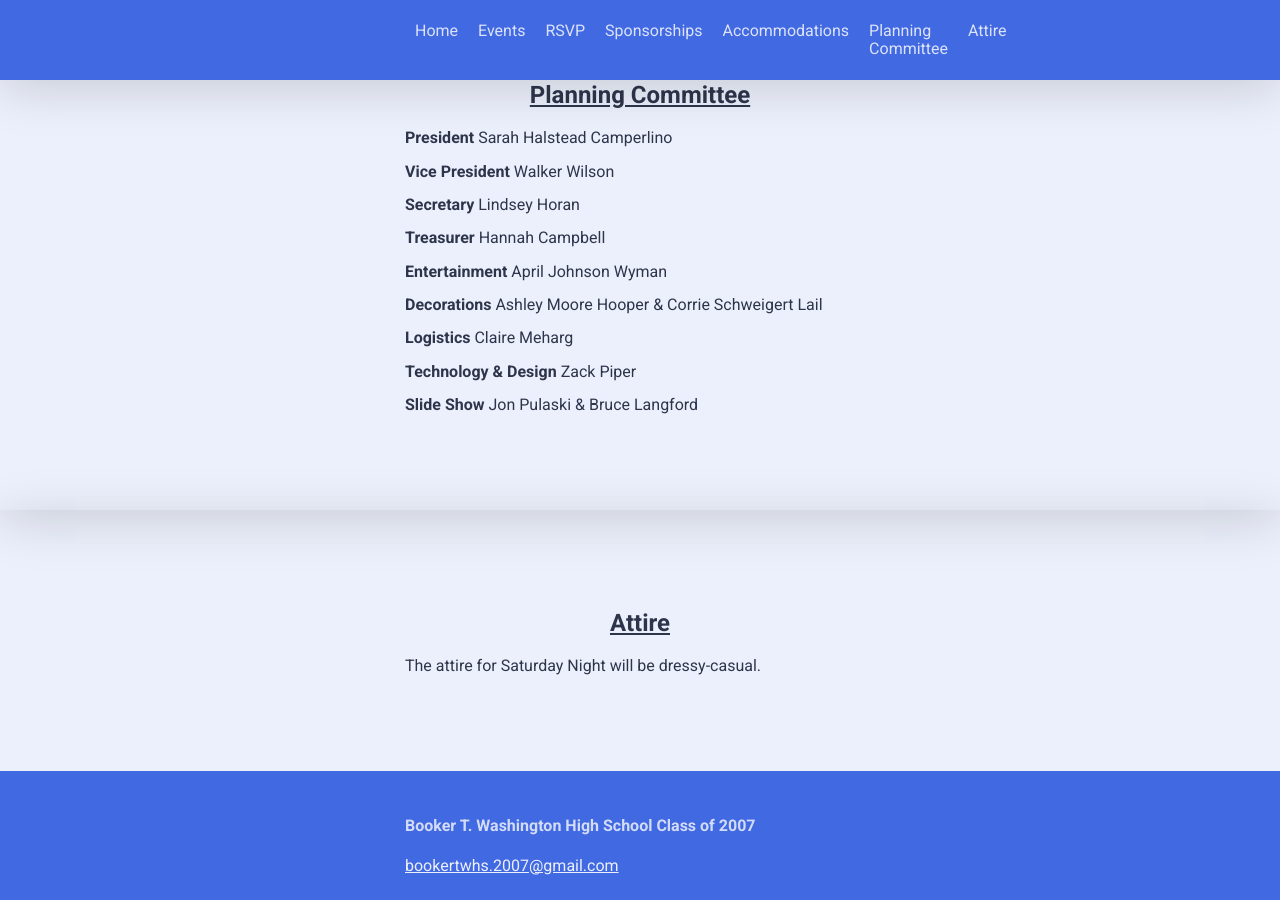
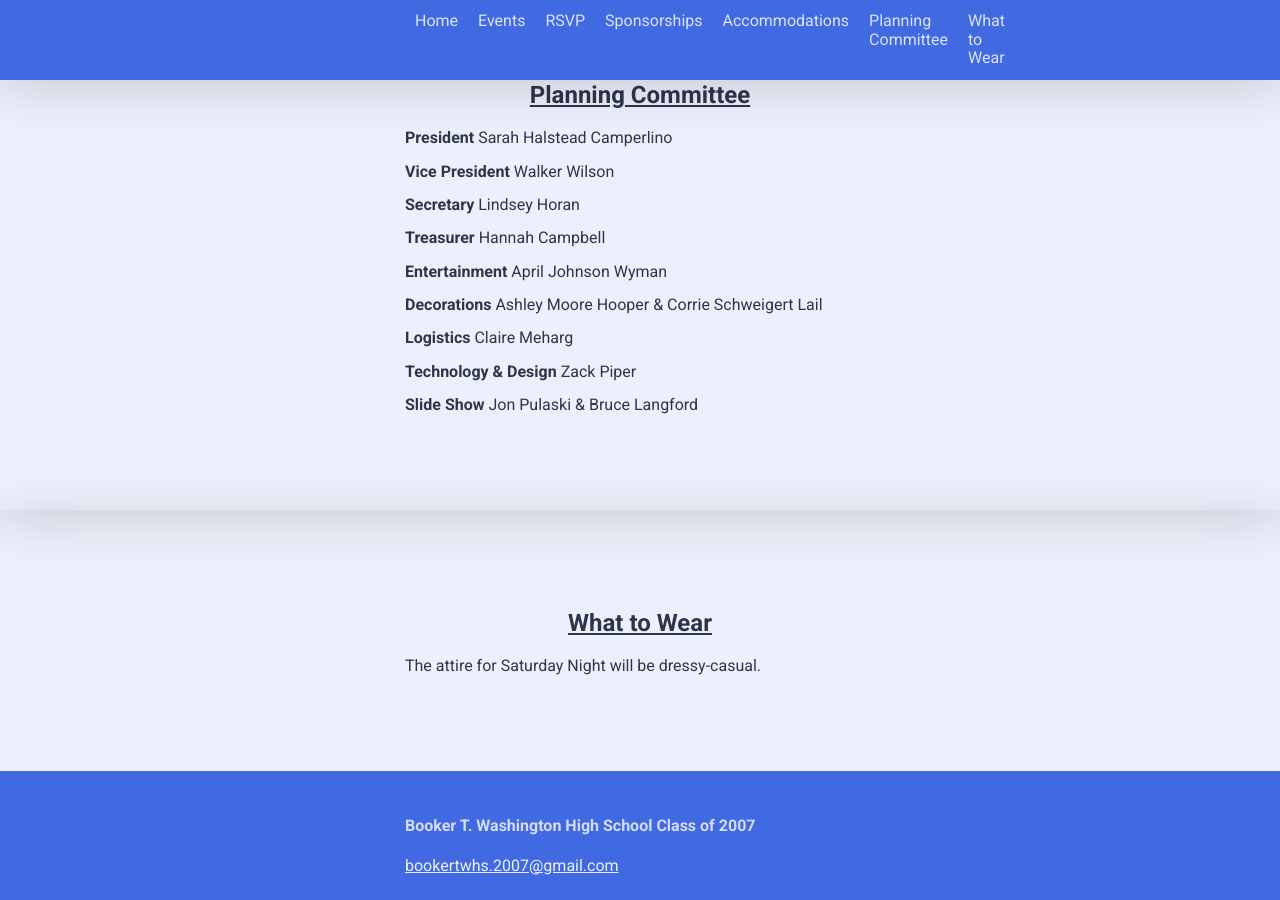
Before and after one commit to bookertwhs2007/bookertwhs, a Jekyll site: the page built from index.html, in a window 1280 px wide and 900 px high, scrolled down 3907 px. Built offline with Jekyll 4.4.1, drawn with Linux system fonts in a browser that asks for light colours; nearby versions of some CDN libraries.

Commit message:
Updated Attire

```diff
--- a/_sections/attire.markdown
+++ b/_sections/attire.markdown
@@ -1,10 +1,10 @@
 ---
-title: Attire
+title: What to Wear
 date: 2017-01-04 21:03:00 -06:00
 position: 3
 class: attire
 ---
 
-## Attire
+## What to Wear
 
 The attire for Saturday Night will be dressy-casual.
```
